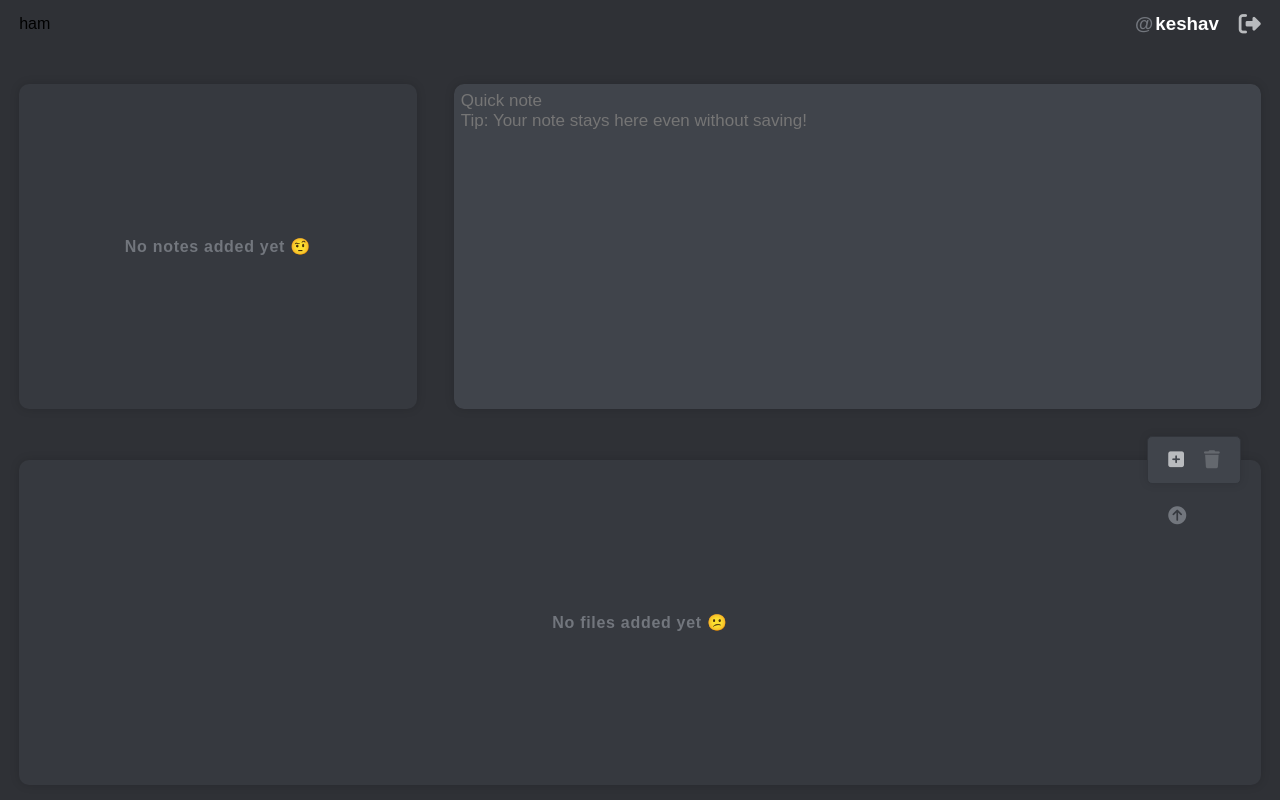
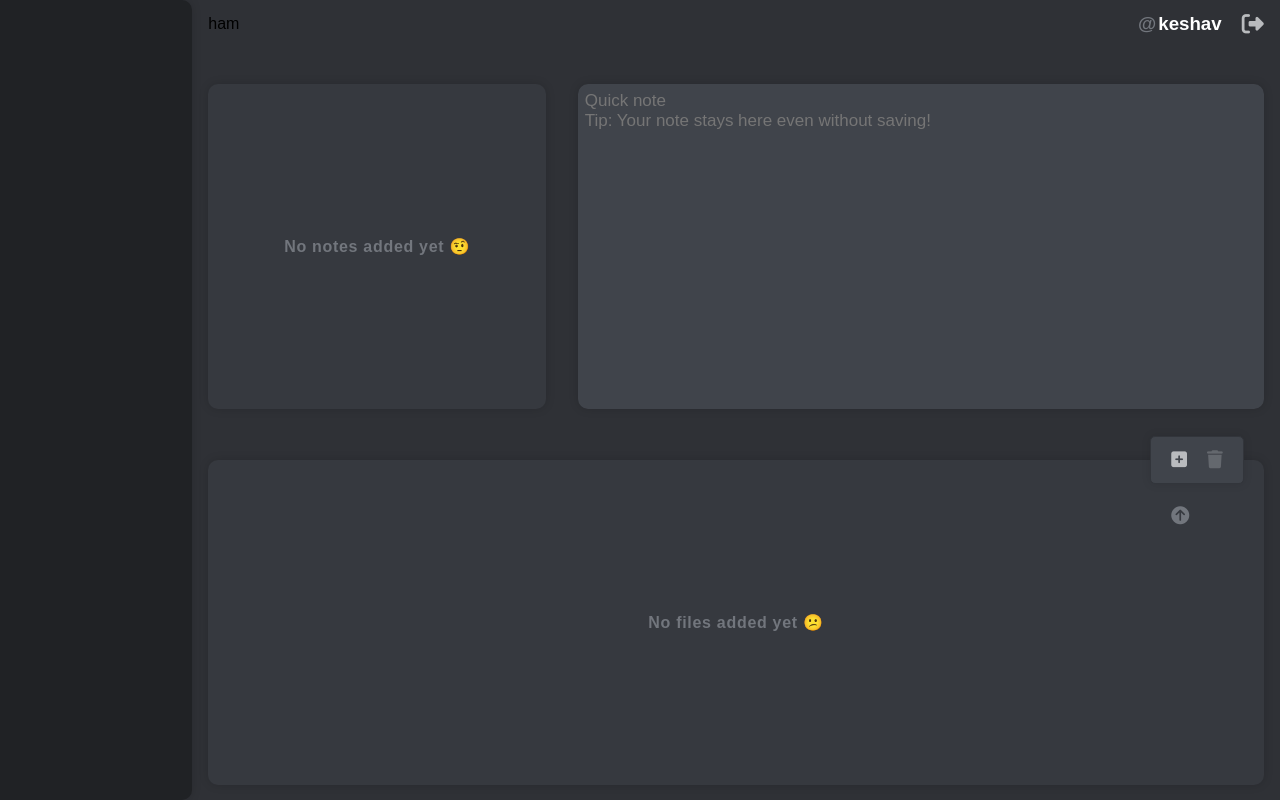
Before and after one commit to keshavDooleea/kshared, an Angular app in the folder frontend/: page /home in a window 1280 px wide. Built offline with nearby package versions, Linux system fonts and the light colour scheme; a web font is replaced by a local one.

Commit message:
added sidebar line for better UX

```diff
--- a/frontend/src/app/components/home/home.component.html
+++ b/frontend/src/app/components/home/home.component.html
@@ -8,4 +8,6 @@
     <app-notes-container></app-notes-container>
     <app-files-container></app-files-container>
   </div>
+
+  <div class="sidebar-line" (mouseover)="showNav()"></div>
 </div>
--- a/frontend/src/app/components/home/home.component.scss
+++ b/frontend/src/app/components/home/home.component.scss
@@ -2,6 +2,7 @@
 
 .home-container {
   @include styles.displayFlex(row, center, center);
+  position: relative;
 }
 
 .main-app {
@@ -50,3 +51,11 @@ app-notes-container {
     width: 0;
   }
 }
+
+.sidebar-line {
+  position: absolute;
+  top: 0;
+  left: 0;
+  width: 3px;
+  height: 100%;
+}
```
